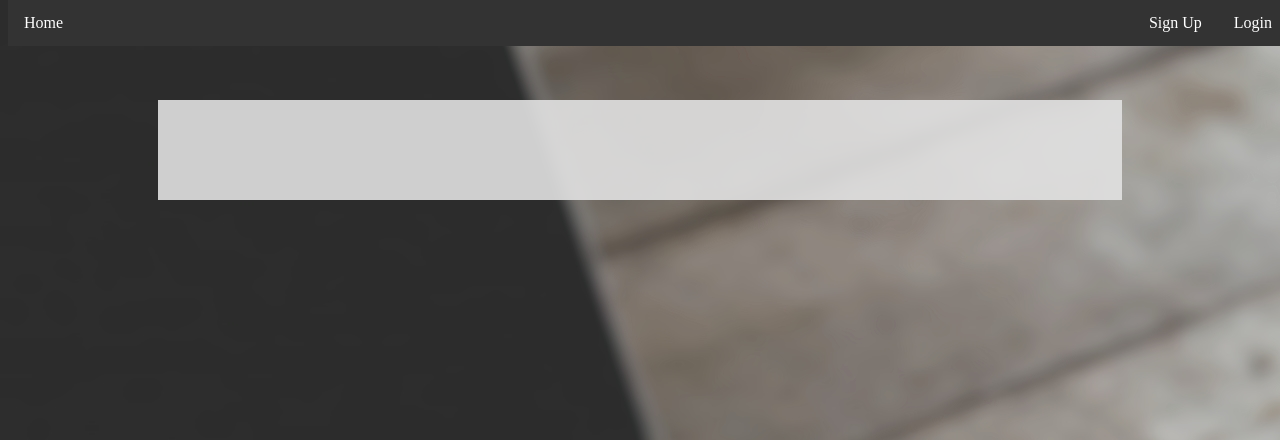
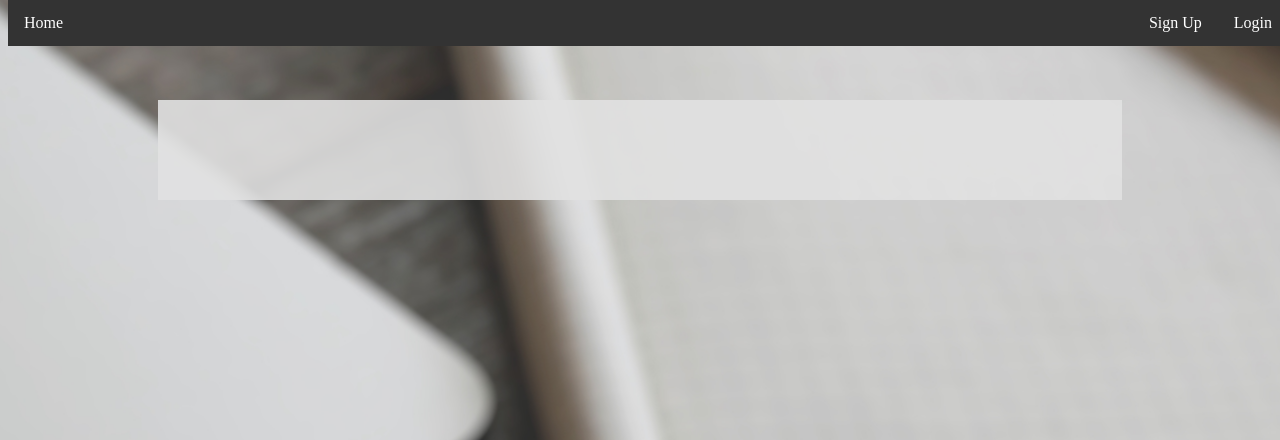
Before and after one commit to x-Shen/Cato, a Django app: template CatoApp/templates/base.html in a window 1280 px wide. Shown: the top 440 px of the page. Run offline with Django 3.2, Linux system fonts and the light colour scheme; the template is opened without the code that fills it, so the values that code supplies are empty.

Commit message:
minor style change

```diff
--- a/CatoApp/static/style.css
+++ b/CatoApp/static/style.css
@@ -2,6 +2,7 @@
     position: fixed;
     top: 0;
     width: 100%;
+    z-index: 999;
 }
 
 .nav ul {
@@ -44,3 +45,8 @@ div.body {
     background-color: #e2e2e2;
     opacity: 0.9;
 }
+
+body {
+    background: white url("images/background1.jpg") no-repeat fixed center;
+    z-index: 1;
+}
```
